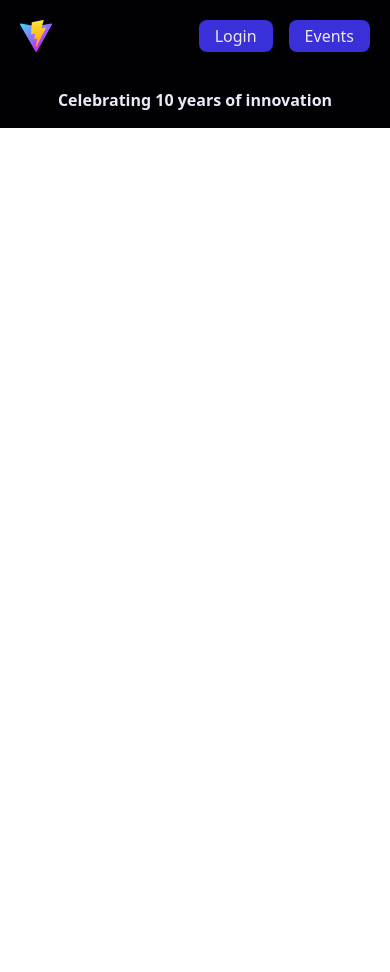
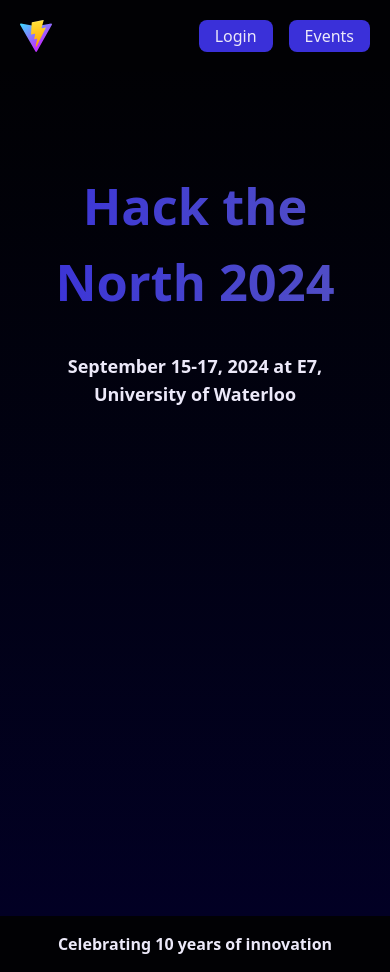
Before and after one commit to fengzhang789/HTN-Challenge, a React (Vite) app: page / in a window 390 px wide. Before the commit the page ends 844 px from the top, so only its background shows below. Built offline with nearby package versions, Linux system fonts and the light colour scheme.

Commit message:
reformatted tailwind breakpoints and added basic homepage

```diff
--- a/src/components/Footer.tsx
+++ b/src/components/Footer.tsx
@@ -2,7 +2,7 @@
 
 const Footer: React.FC = () => {
     return (
-        <footer className='w-screen bg-background text-center'>
+        <footer className='w-screen bg-bgPrimary text-center'>
             <p className="text-text text-md font-bold py-4
                           md:text-xl lg:text-2xl ">Celebrating 10 years of innovation</p>
         </footer>
--- a/src/components/Navbar.tsx
+++ b/src/components/Navbar.tsx
@@ -5,7 +5,7 @@
 const Navbar: React.FC = () => {
   return (
     <nav>
-        <div className='w-screen px-5 py-5 flex flex-row justify-between items-center bg-background
+        <div className='w-screen px-5 py-5 flex flex-row justify-between items-center bg-bgPrimary
                         sm:px-8 md:px-12 lg:px-16 xl:px-20 xl:py-6'>
             <header className='inline'>
                 <img src={vite} alt='Hackathon logo'></img>
--- a/src/components/ui/LoginButton.tsx
+++ b/src/components/ui/LoginButton.tsx
@@ -1,7 +1,7 @@
 import { useAuth0 } from '@auth0/auth0-react'
 
 // LoginButton() is a React functional component that returns the log in button.
-const LoginButton = () => {
+const LoginButton: React.FC = () => {
     const { loginWithRedirect } = useAuth0()
 
     return (
--- a/src/views/Events.tsx
+++ b/src/views/Events.tsx
@@ -1,5 +1,5 @@
 // Events is a React functional component that returns the events page of the app.
-const Events = () => {
+const Events: React.FC = () => {
   return (
     <div>Page</div>
   )
--- a/src/views/Home.tsx
+++ b/src/views/Home.tsx
@@ -1,9 +1,13 @@
 // Home() is a React functional component that returns the homepage of the app.
-const Home = () => {
+const Home: React.FC = () => {
   return (
-    <main>
-
-    </main>
+    <div className="h-screen bg-gradient-to-b from-bgPrimary to-bgSecondary px-5 py-24
+                    md:px-24">
+      <h1 className="text-transparent bg-clip-text bg-gradient-to-r from-primary to-accent text-4xl font-bold text-center
+                     md:text-5xl xl:text-6xl">Hack the North 2024</h1>
+      <h3 className="text-text text-lg font-bold text-center py-8
+                     lg:text-xl">September 15-17, 2024 at E7, University of Waterloo</h3>
+    </div>
   )
 }
 
--- a/tailwind.config.js
+++ b/tailwind.config.js
@@ -4,6 +4,13 @@
     "./src/**/*.{js,jsx,ts,tsx}",
   ],
   theme: {
+    screens: {
+      'sm': '576px',
+      'md': '768px',
+      'lg': '992px',
+      'xl': '1200px',
+      '2xl': '1400px'
+    },
     extend: {
       fontSize: {
         sm: '0.750rem',
@@ -24,10 +31,11 @@
       },
       colors: {
         'text': 'oklab(94.12% 0.009 -0.02)',
-        'background': 'oklab(7.30% 0.003 -0.02)',
+        'bgPrimary': 'oklab(7.30% 0.003 -0.02)',
+        'bgSecondary': '#020024',
         'primary': 'oklab(45.61% 0.016 -0.24)',
         'secondary': 'oklab(12.16% 0.001 -0.08)',
-        'accent': 'oklab(36.92% -0.023 -0.25)',
+        'accent': '#534FC3',
        },
     },
   },
```
Also changed, not shown: 1 other file (tests, documents, lock files or other folders).
